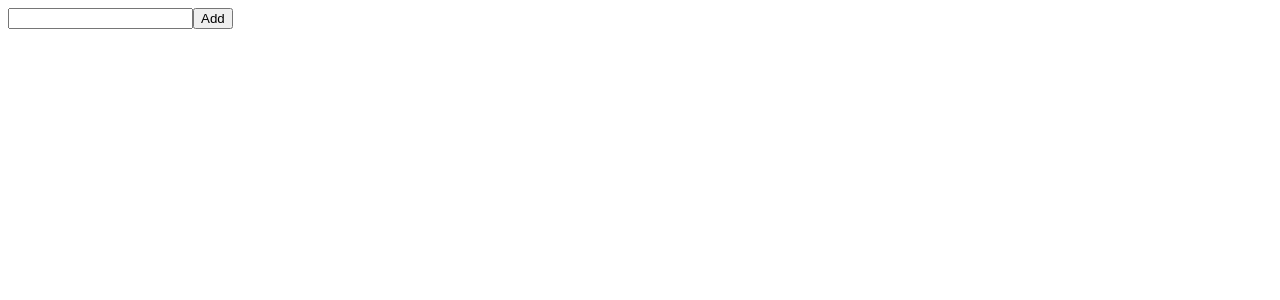
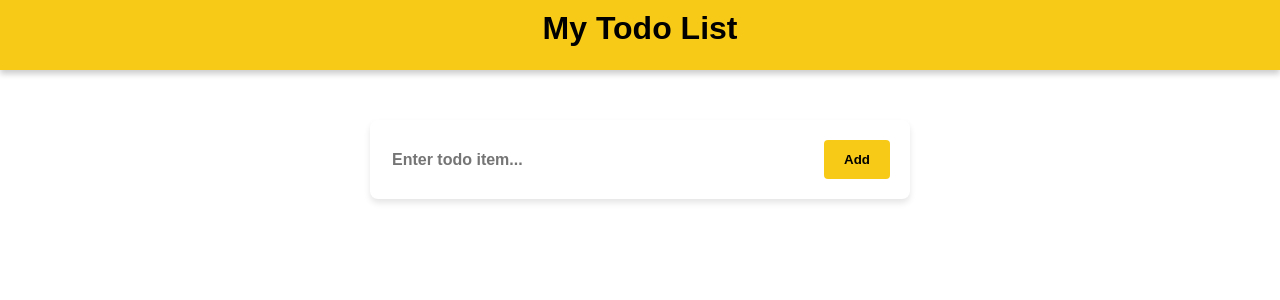
Before and after one commit to AsidyxTheHacker/react-todo-list-2, a React (Vite) app: page / in a window 1280 px wide. Shown: the top 300 px of the page. Built offline with nearby package versions, Linux system fonts and the light colour scheme.

Commit message:
removed temp files and styled components

```diff
--- /dev/null
+++ b/src/App.css
@@ -0,0 +1,5 @@
+body {
+    margin: 0;
+    box-sizing: border-box;
+    font-family: Arial, Helvetica, sans-serif;
+}
--- a/src/App.jsx
+++ b/src/App.jsx
@@ -1,10 +1,13 @@
 import Todo from "./components/Todo";
+import Header from "./components/Header";
+import './App.css';
 
 function App() {
 
   return (
     <>
     <div className="App">
+      <Header />
       <Todo />
     </div>
     </>
--- /dev/null
+++ b/src/components/Form.jsx
@@ -0,0 +1,24 @@
+import React, { useState } from 'react';
+import styles from './form.module.css';
+
+export default function Form({ todos, setTodos }) {
+
+    const [todo, setTodo] = useState("");
+
+    function handleSubmit(e) {
+        e.preventDefault();
+        setTodos([...todos, todo]);
+        setTodo('')
+    };
+
+    return(
+    <form className={styles.todoForm} onSubmit={handleSubmit}>
+        <input className={styles.modernInput}
+        onChange={(e) => setTodo(e.target.value)}
+        value={todo} type="text"
+        placeholder='Enter todo item...'
+        />
+        <button className={styles.modernBtn} type='submit'>Add</button>
+    </form>
+    )
+};
--- /dev/null
+++ b/src/components/Header.jsx
@@ -0,0 +1,8 @@
+import styles from './header.module.css';
+
+export default function Header() {
+
+    return(
+        <div className={styles.header}>My Todo List</div>
+    )
+}
--- a/src/components/Todo.jsx
+++ b/src/components/Todo.jsx
@@ -1,25 +1,15 @@
 import React, { useState } from 'react';
-import TodoItem from './TodoItem';
+import Form from './Form';
+import TodoList from './TodoList';
 
 export default function Todo() {
-    const [todo, setTodo] = useState("");
+
     const [todos, setTodos] = useState([]);
-
-    function handleSubmit(e) {
-        e.preventDefault();
-        setTodos([...todos, todo]);
-        setTodo('')
-    }
 
     return(<>
         <div>
-           <form onSubmit={handleSubmit}>
-               <input onChange={(e) => setTodo(e.target.value)} value={todo} type="text" />
-               <button type='submit'>Add</button>
-           </form>
-           {todos.map(item => (
-            <TodoItem key={item} item={item} />
-           ))}
+            <Form todos={todos} setTodos={setTodos} />
+            <TodoList todos={todos} />
         </div>
     </>)
 };
--- /dev/null
+++ b/src/components/TodoList.jsx
@@ -0,0 +1,12 @@
+import TodoItem from './TodoItem'
+
+export default function TodoList({ todos }) {
+
+    return(
+    <div>
+        {todos.map(item => (
+            <TodoItem key={item} item={item} />
+           ))}
+    </div>
+    )
+}
--- /dev/null
+++ b/src/components/form.module.css
@@ -0,0 +1,40 @@
+.todoForm {
+    display: flex;
+    background-color: white;
+    border-radius: 8px;
+    padding: 20px;
+    width: 500px;
+    margin: 0 auto;
+    margin-top: 50px;
+    box-shadow: 0 4px 6px rgba(0, 0, 0, 0.1);
+}
+
+.modernInput {
+    width: 100%;
+    border: none;
+    display: block;
+    color: rgb(84, 84, 84);
+    font-size: 16px;
+    font-weight: bold;
+}
+
+.modernInput:focus {
+    outline: none;
+}
+
+.modernBtn {
+    display: inline-block;
+    border: none;
+    font-weight: bold;
+    border-radius: 4px;
+    background-color: #f7ca18;
+    padding: 12px 20px;
+    cursor: pointer;
+    transition: .2s;
+}
+
+.modernBtn:hover {
+    background-color: #f7ca18;
+    color: rgb(30, 30, 30);
+    box-shadow: 2px 2px 0 #ebc116;
+}
--- /dev/null
+++ b/src/components/header.module.css
@@ -0,0 +1,9 @@
+.header {
+    background-color: #f7ca18;
+    font-weight: bold;
+    text-align: center;
+    padding: 10px;
+    height: 50px;
+    font-size: 2em;
+    box-shadow: 0 4px 6px rgba(0, 0, 0, 0.2);
+}
```
Also changed, not shown: src/index.css (added).
